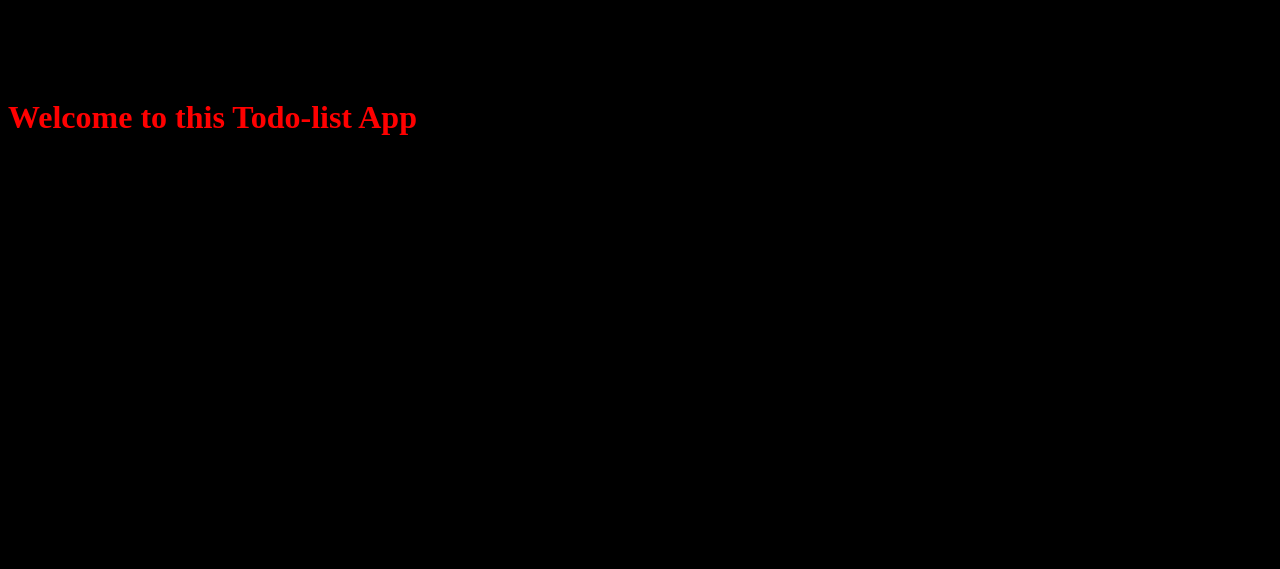
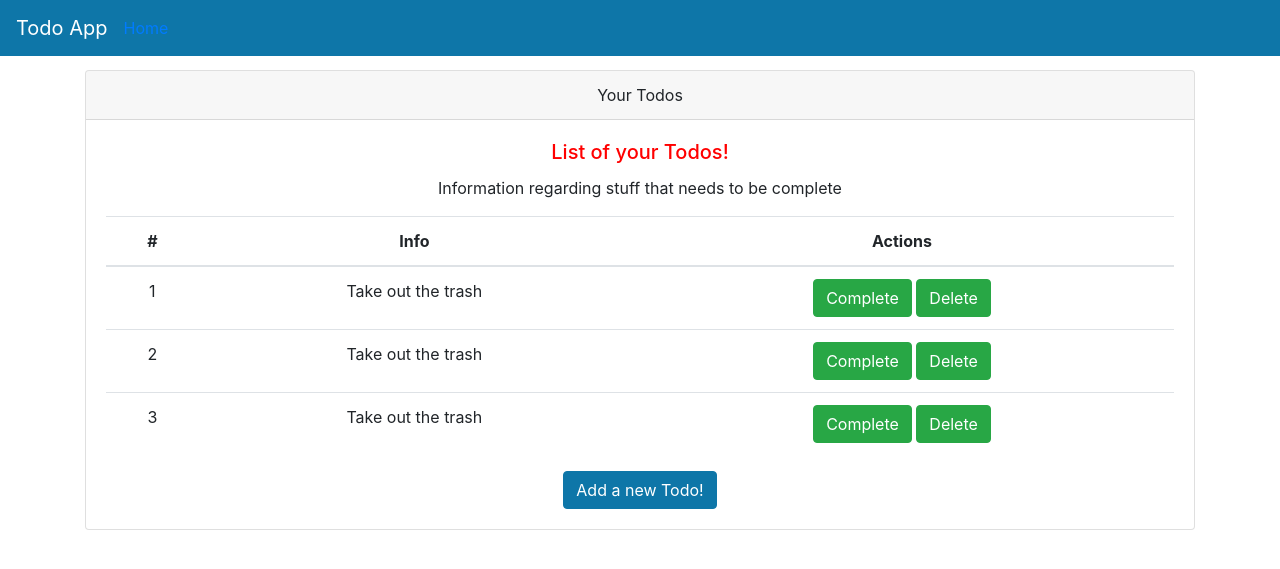
Before and after one commit to oozdal/to-do-list-api, a FastAPI app: page /todos/test in a window 1280 px wide. Shown: the top 569 px of the page. Run offline with FastAPI, Linux system fonts and the light colour scheme; some libraries are stand-ins or nearby versions.

Commit message:
updating home.html - currently static HTML

```diff
--- a/TodoApp2/templates/home.html
+++ b/TodoApp2/templates/home.html
@@ -3,10 +3,87 @@
 <head>
     <link rel="stylesheet" type="text/css"
           href="{{ url_for('static', path='todo/css/base.css')}}">
+        <link rel="stylesheet" type="text/css"
+          href="{{ url_for('static', path='todo/css/bootstrap.css')}}">
     <meta charset=""UTF-8>
-    <title>FastAPI</title>
+    <meta name="viewport" content="width=device-width, initial-scale=1, shrink-to-fit=no">
+    <title>TodoApp</title>
 </head>
 <body>
-<h1>Welcome to this Todo-list App</h1>
+
+<div>
+    <nav class="navbar navbar-expand-md navbar-dark main-color fixed-top">
+        <a class="navbar-brand" href="#">Todo App</a>
+        <button class="navbar-toggler" type="button" data-toggle="collapse" data-target="#navbarNav"
+            aria-controls="navbarNav" aria-expanded="false" aria-label="Toggle navigation">
+            <span class="navbar-toggler-icon"> </span>
+        </button>
+        <div class="collapse navbar-collapse" id="navbarNav">
+            <ui class="navbar-nav">
+                <li class="nav-item active">
+                    <a class=""nav-link href="#"> Home </a>
+                </li>
+            </ui>
+        </div>
+    </nav>
+</div>
+
+<div class="container">
+    <div class="card text-center">
+        <div class="card-header">
+            Your Todos
+        </div>
+        <div class="card-body">
+            <h5 class="card-title">List of your Todos!</h5>
+            <p class="card=text"> Information regarding stuff that needs to be complete</p>
+
+            <table class="table table-hover">
+                <thead>
+                    <tr>
+                        <th scople="col">#</th>
+                        <th scople="col">Info</th>
+                        <th scople="col">Actions</th>
+                    </tr>
+                </thead>
+
+            <tbody>
+                <tr class="pointer">
+                    <td>1</td>
+                    <td>Take out the trash</td>
+                    <td>
+                        <button type="button" class="btn btn-success">Complete</button>
+                        <button type="button" class="btn btn-success">Delete</button>
+                    </td>
+                </tr>
+                <tr class="pointer">
+                    <td>2</td>
+                    <td>Take out the trash</td>
+                    <td>
+                        <button type="button" class="btn btn-success">Complete</button>
+                        <button type="button" class="btn btn-success">Delete</button>
+                    </td>
+                </tr>
+                <tr class="pointer">
+                    <td>3</td>
+                    <td>Take out the trash</td>
+                    <td>
+                        <button type="button" class="btn btn-success">Complete</button>
+                        <button type="button" class="btn btn-success">Delete</button>
+                    </td>
+                </tr>
+            </tbody>
+
+            </table>
+
+            <a class="btn btn-primary" href="#">Add a new Todo!</a>
+
+        </div>
+    </div>
+</div>
+
+<script src="{{ url_for('static', path='todo/js/jquery-slim.js') }}"></script>
+<script src="{{ url_for('static', path='todo/js/popper.js') }}"></script>
+<script src="{{ url_for('static', path='todo/js/bootstrap.js') }}"></script>
+
 </body>
 </html>
```
